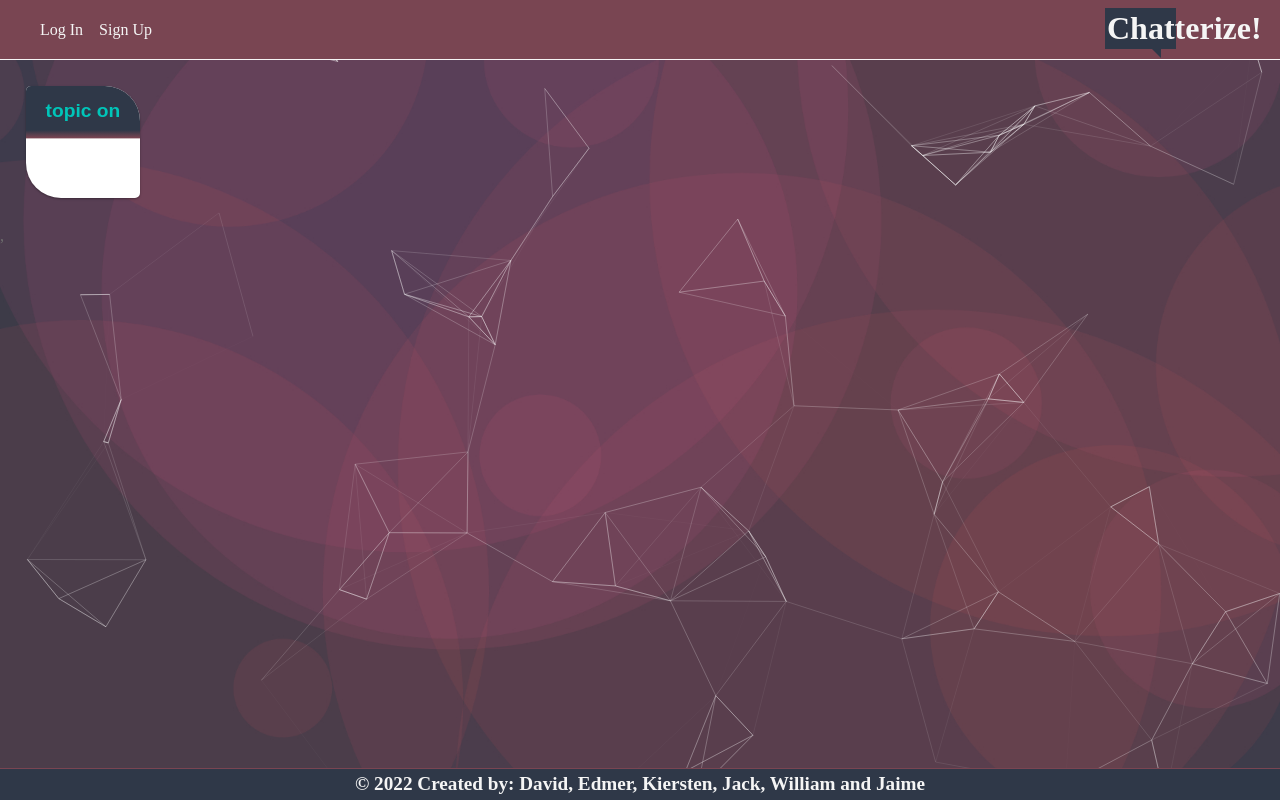
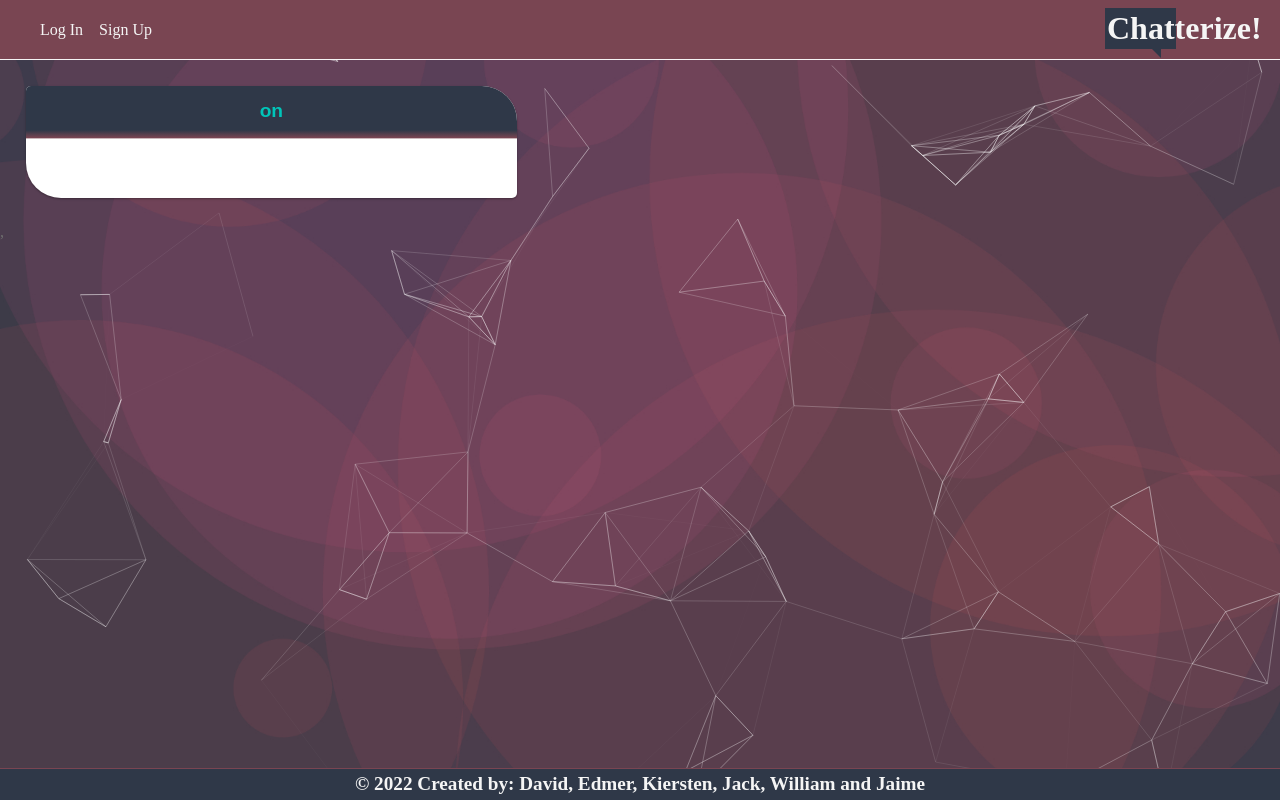
Before and after one commit to xJaimeGx/chatterize, a React (Create React App) app in the folder client/: page /topic/1 in a window 1280 px wide. Built offline with nearby package versions, Linux system fonts and the light colour scheme; no server answers.

Commit message:
merge styling

```diff
--- a/client/src/pages/SingleTopic.js
+++ b/client/src/pages/SingleTopic.js
@@ -24,13 +24,13 @@
 
   return (
     <main className='reply-page'>
-    <div>
+    <div className='w-40'>
       <div className="card mb-3">
         <p className="card-header">
           <span style={{ fontWeight: 700 }} className="text-light">
             {topic.username}
           </span>{' '}
-          topic on {topic.createdAt}
+          on {topic.createdAt}
         </p>
         <div className="card-body">
           <p>{topic.topicText}</p>
--- a/client/src/styles.css
+++ b/client/src/styles.css
@@ -382,7 +382,6 @@
 /* reply page */
 .reply-page {
   margin: 2%;
-  display: inline-grid;
 }
 
 .user-reply {
```
